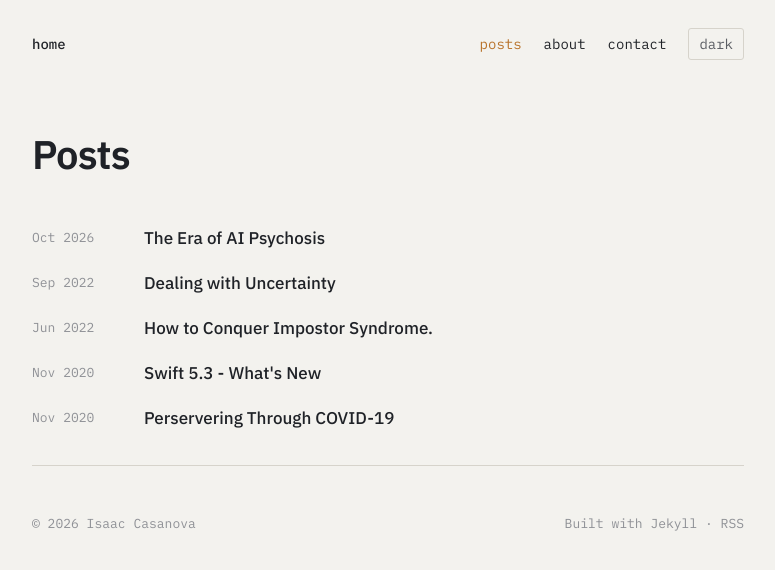
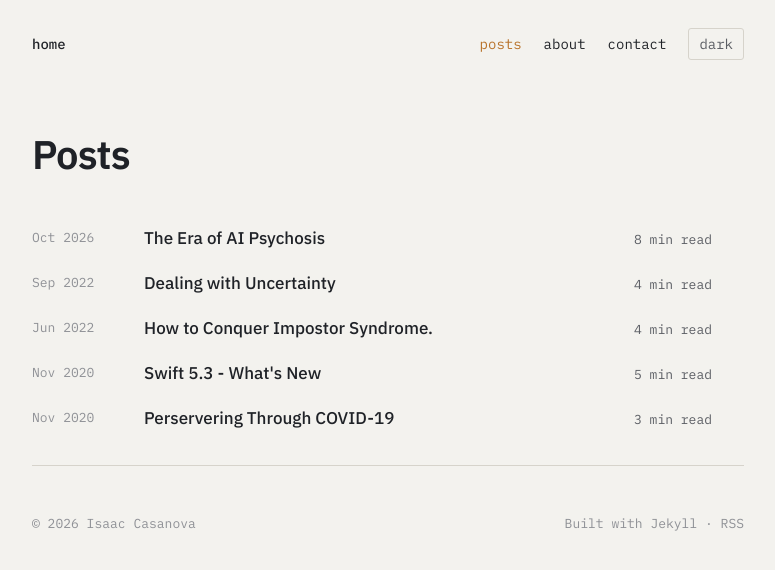
Before and after one commit to IsaacACasanova/IsaacACasanova.github.io, a Jekyll site: the page built from _pages/posts.md, in a window 1280 px wide. Shown: the top 570 px of the page, without its empty margins (252-1027 px from the left). Built offline with Jekyll 4.4.1, drawn with Linux system fonts in a browser that asks for light colours.

Commit message:
Show reading time on posts and post lists
Add a mono-theme include that estimates minutes from the post's word
count at 200 words per minute, rounded up. The post header's date line
becomes a meta line (date · read time) ready to take a view count later,
and the home, /posts/ and tags lists show the read time beside each
title.

Co-Authored-By: Claude Fable 5.1 <noreply@anthropic.com>
Claude-Session: https://claude.ai/code/session_01SZoh38owHRvuCuRFiqVaL3

```diff
--- a/_includes/mono/home.html
+++ b/_includes/mono/home.html
@@ -39,7 +39,7 @@
   <div>
     <ul class="posts">
       {%- for post in site.posts limit: site.home_post_count %}
-      <li><time datetime="{{ post.date | date_to_xmlschema }}">{{ post.date | date: "%b %Y" }}</time><a href="{{ post.url | relative_url }}">{{ post.title }}</a></li>
+      <li><time datetime="{{ post.date | date_to_xmlschema }}">{{ post.date | date: "%b %Y" }}</time><span><a href="{{ post.url | relative_url }}">{{ post.title }}</a><span class="meta">{% include mono/read-time.html content=post.content %}</span></span></li>
       {%- endfor %}
     </ul>
     {%- if site.posts.size > site.home_post_count %}
--- /dev/null
+++ b/_includes/mono/read-time.html
@@ -0,0 +1,8 @@
+{%- comment -%}
+Reading time for the mono theme. Pass the post body: {% include mono/read-time.html content=post.content %}
+Counts the raw words at 200 per minute, rounded up, never below one minute.
+{%- endcomment -%}
+{%- assign read_words = include.content | strip_html | number_of_words -%}
+{%- assign read_minutes = read_words | plus: 199 | divided_by: 200 -%}
+{%- if read_minutes < 1 %}{% assign read_minutes = 1 %}{% endif -%}
+{{ read_minutes }} min read
--- a/_includes/mono/tags.html
+++ b/_includes/mono/tags.html
@@ -19,7 +19,7 @@ slugified tag name. Reuses the section label/content grid and the .posts list fr
     <div>
       <ul class="posts all">
         {%- for post in site.tags[word] %}
-        <li><time datetime="{{ post.date | date_to_xmlschema }}">{{ post.date | date: "%b %Y" }}</time><a href="{{ post.url | relative_url }}">{{ post.title }}</a></li>
+        <li><time datetime="{{ post.date | date_to_xmlschema }}">{{ post.date | date: "%b %Y" }}</time><span><a href="{{ post.url | relative_url }}">{{ post.title }}</a><span class="meta">{% include mono/read-time.html content=post.content %}</span></span></li>
         {%- endfor %}
       </ul>
     </div>
--- a/_pages/posts.md
+++ b/_pages/posts.md
@@ -7,6 +7,6 @@ permalink: /posts/
 ---
 <ul class="posts all">
 {% for post in site.posts %}
-  <li><time datetime="{{ post.date | date_to_xmlschema }}">{{ post.date | date: "%b %Y" }}</time><a href="{{ post.url | relative_url }}">{{ post.title }}</a></li>
+  <li><time datetime="{{ post.date | date_to_xmlschema }}">{{ post.date | date: "%b %Y" }}</time><span><a href="{{ post.url | relative_url }}">{{ post.title }}</a><span class="meta">{% include mono/read-time.html content=post.content %}</span></span></li>
 {% endfor %}
 </ul>
--- a/_themes/mono/layouts/post.html
+++ b/_themes/mono/layouts/post.html
@@ -3,7 +3,11 @@ layout: default
 ---
 <article class="post">
   <header class="post-head">
-    <time datetime="{{ page.date | date_to_xmlschema }}">{{ page.date | date: "%-d %b %Y" }}</time>
+    <p class="meta">
+      <time datetime="{{ page.date | date_to_xmlschema }}">{{ page.date | date: "%-d %b %Y" }}</time>
+      <span aria-hidden="true">·</span>
+      <span>{% include mono/read-time.html content=page.content %}</span>
+    </p>
     <h1>{{ page.title }}</h1>
     {% if page.tags.size > 0 %}<p class="tags">{% for tag in page.tags %}<a href="{{ '/tags/' | relative_url }}#{{ tag | slugify }}">{{ tag }}</a>{% unless forloop.last %}{{ ' ' }}{% endunless %}{% endfor %}</p>{% endif %}
   </header>
--- a/css/mono.css
+++ b/css/mono.css
@@ -68,7 +68,9 @@ section > div{grid-column:2}
 .posts{list-style:none;margin:0;padding:0}
 .posts li{display:grid;grid-template-columns:96px 1fr;gap:16px;padding:10px 0}
 .posts time{font-family:var(--mono);font-size:13px;color:var(--ink-3);padding-top:3px}
+.posts li>span{display:flex;flex-wrap:wrap;align-items:baseline;justify-content:space-between;gap:2px 16px}
 .posts a{font-weight:500}
+.posts .meta{font-family:var(--mono);font-size:13px;color:var(--ink-2);white-space:nowrap}
 .more{display:inline-block;margin-top:18px;font-family:var(--mono);font-size:14px;color:var(--ink-2)}
 
 /* elsewhere */
@@ -78,6 +80,10 @@ section > div{grid-column:2}
 .post,.page{padding:64px 0 24px;max-width:680px}
 .post-head{margin:0 0 40px}
 .post-head time{font-family:var(--mono);font-size:13px;color:var(--ink-3)}
+/* Date, read time and, later, views: one mono line with middle-dot separators. */
+.post-head .meta{display:flex;flex-wrap:wrap;align-items:center;gap:0 8px;margin:0;font-family:var(--mono);font-size:13px;color:var(--ink-2)}
+.post-head .meta time{color:inherit}
+.post-head .meta>span[aria-hidden]{color:var(--ink-3)}
 .post-head h1{font-size:clamp(30px,5vw,40px);line-height:1.1;letter-spacing:-.02em;font-weight:600;margin:8px 0 0}
 .tags{font-family:var(--mono);font-size:13px;color:var(--ink-3);margin:12px 0 0}
 .tags a{color:var(--ink-2)}
```
Also changed, not shown: README.md.
